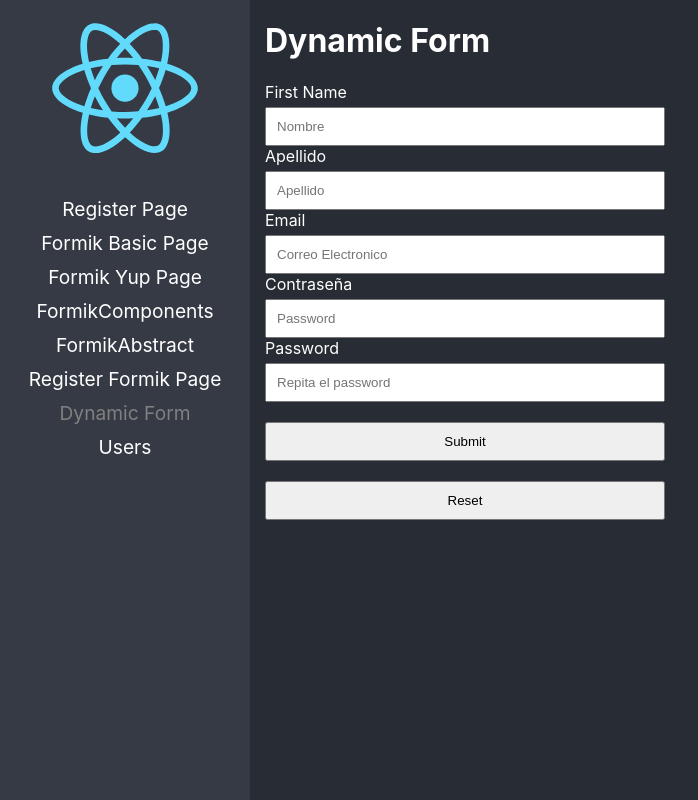
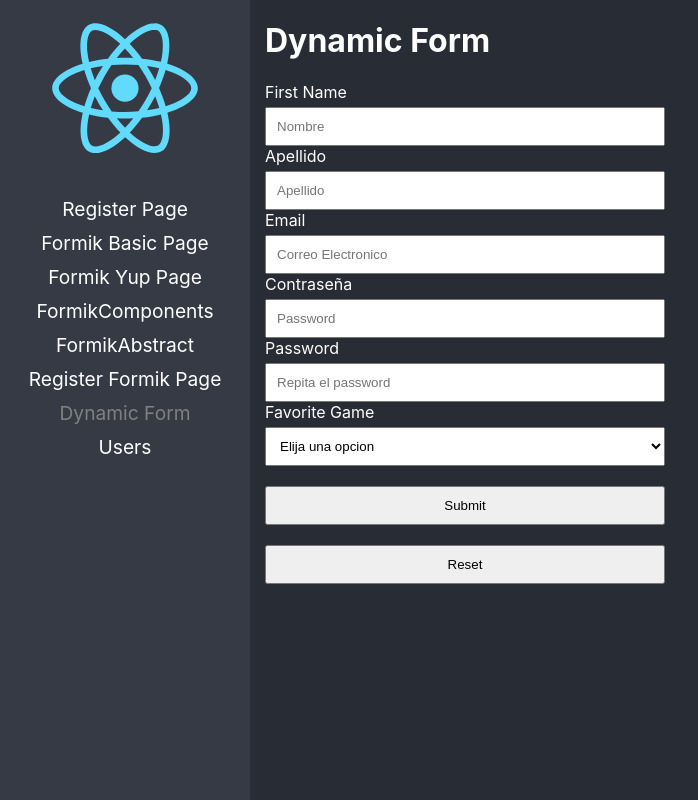
Before and after one commit to eapepe0/React-Avanzado-Seccion-3, a React (Create React App) app: page /formik-dynamic-form in a window 1280 px wide. Shown: the whole page, without its empty margins (0-698 px from the left). Built offline with nearby package versions, Linux system fonts and the light colour scheme.

Commit message:
Selects de manera dinamica

```diff
--- a/src/03-forms/data/custom-form.json
+++ b/src/03-forms/data/custom-form.json
@@ -33,6 +33,24 @@
         "placeholder" : "Repita el password",
         "label" : "Password",
         "value" : ""
+    },
+    {
+        "type":"select",
+        "name":"favoriteGame",
+        "label" : "Favorite Game",
+        "value" : "",
+        "options":[{
+            "id":"1",
+            "label":"opc1"
+        },
+        {
+            "id":"2",
+            "label":"opc2"
+        },
+        {
+            "id":"3",
+            "label":"opc3"
+        }]
     }
 
 ]
--- a/src/03-forms/pages/DynamicForm.tsx
+++ b/src/03-forms/pages/DynamicForm.tsx
@@ -1,7 +1,7 @@
 import formJson from '../data/custom-form.json'
 
 import { Formik , Form } from 'formik'
-import { MyTextInput } from '../components'
+import { MySelect, MyTextInput } from '../components'
 
 
 const initialValues : {[key : string ] : any}= {};
@@ -25,14 +25,35 @@ export const DynamicForm = () => {
         >
             {(formik)=>(
                 <Form noValidate>
-                {formJson.map(({type, name , label , placeholder}) => {
+                {formJson.map(({type, name , label , placeholder , options}) => {
+                    if(type ==='input' || type === "password" || type === 'email'){
                         return <MyTextInput  key={name}
                                             label={label}
                                             name={name}
                                             placeholder={placeholder}
                                             type={(type as any)}
                                             />
-                })}
+                    }else if(type === 'select'){
+                        return (
+                             <MySelect key={name} label={label} name={name}>
+                                <option value="" >Elija una opcion</option>
+                               {/*  {
+                                    options?.map((opt) => (
+                                        <option key={opt} value={opt}>{opt}</option>
+                                    ))
+                                } */}
+                                {
+                                    options?.map(({id , label}) => (
+                                        <option key={id} value={label}>{label}</option>
+                                    ))
+                                }
+                            </MySelect>
+
+                        )
+                    }
+                    return <span>Type : {type} no es soportado</span>
+                })
+            }
                 <button type="submit">Submit</button>
                 <button type="reset">Reset</button>
                 </Form>
```
Lines whose indentation alone changed are shown as unchanged.
